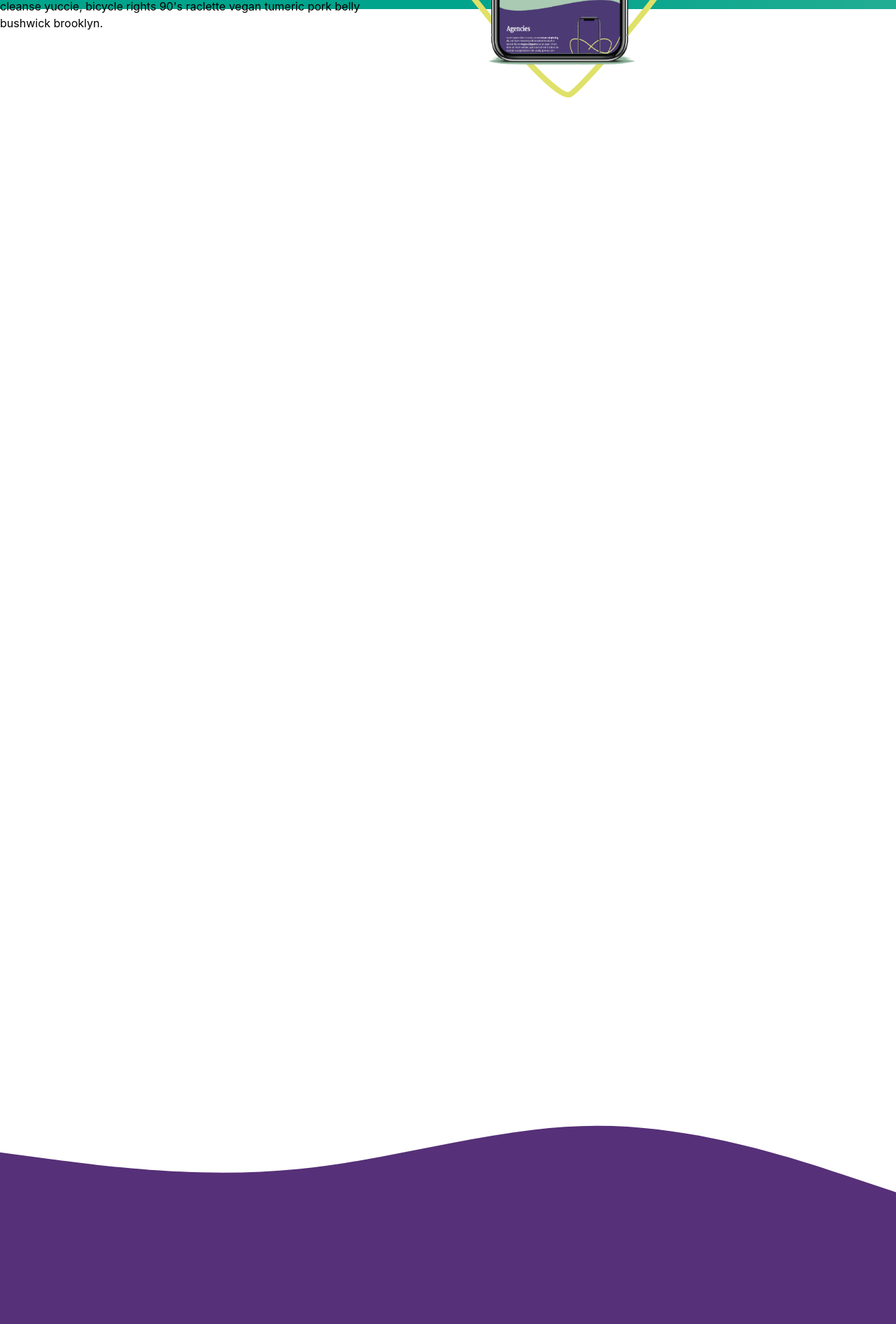
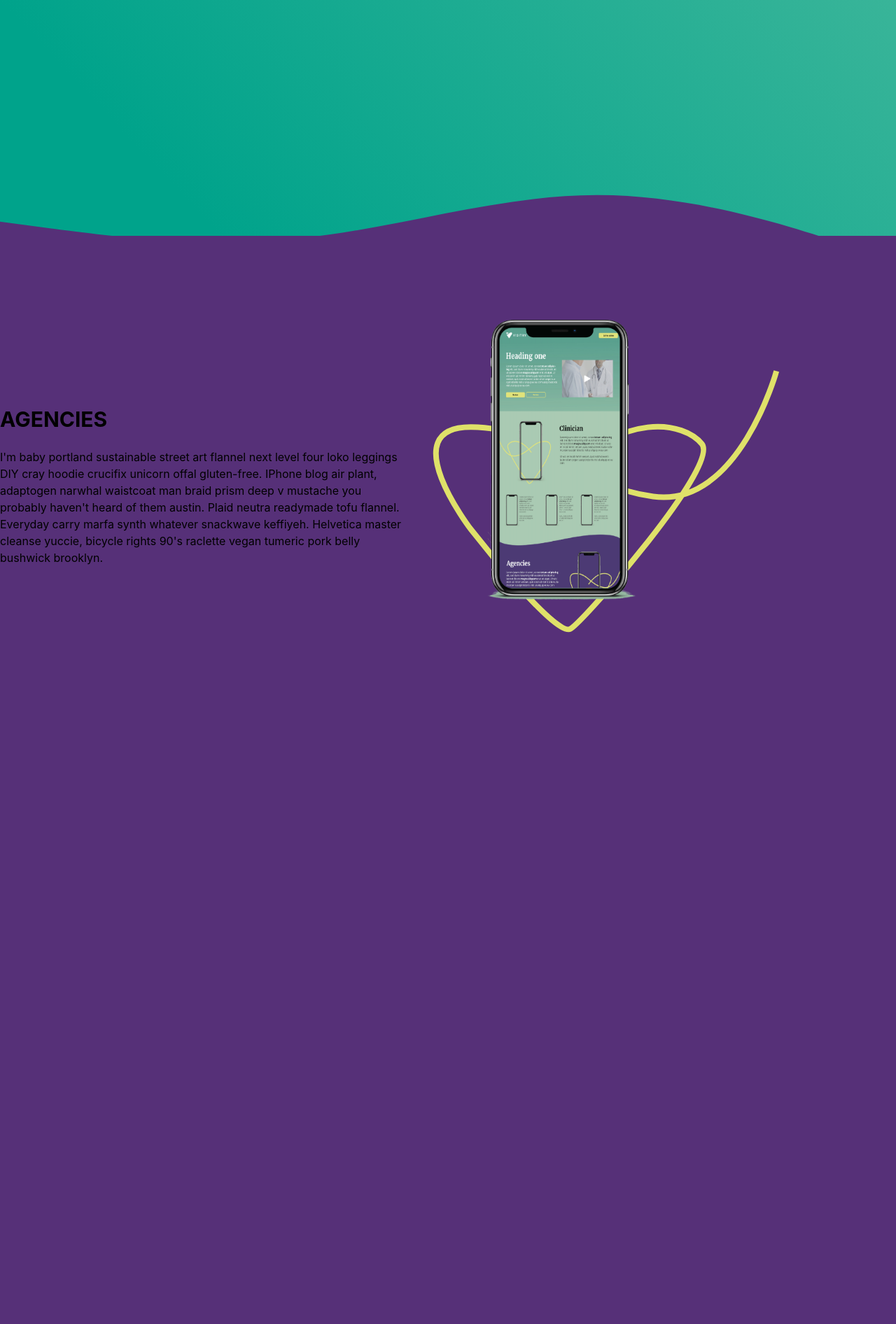
Before and after one commit to brocklis/visitry-content-page, a Next.js app: page / in a window 1280 px wide. Shown: the part 2940-4832 px from the top of the page at 70% size. Built offline with nearby package versions, Linux system fonts and the light colour scheme.

Commit message:
Fixed infinite scrolls to be smooth and nice, now with waves!

```diff
--- a/components/infiniteSectionContainer.tsx
+++ b/components/infiniteSectionContainer.tsx
@@ -1,4 +1,22 @@
 import { useState, useEffect, useRef } from 'react'
+
+function getTranslate(item: HTMLElement): number | number[] | undefined {
+    const transArr = []
+    if (!window.getComputedStyle) {
+      return
+    }
+    const style = window.getComputedStyle(item)
+    const transform = style.transform || style.webkitTransform
+    let mat = transform.match(/^matrix3d\((.+)\)$/)
+    if (mat) {
+      return parseFloat(mat[1].split(', ')[13])
+    }
+    mat = transform.match(/^matrix\((.+)\)$/)
+    mat ? transArr.push(parseInt(mat[1].split(', ')[4], 10)) : transArr.push(0)
+    mat ? transArr.push(parseInt(mat[1].split(', ')[5], 10)) : transArr.push(0)
+
+    return transArr
+  }
 
 export default function InfiniteSectionContainer(props: {className?: string, id?: string, children: any}) {
     const ref = useRef(null)
@@ -7,8 +25,12 @@ export default function InfiniteSectionContainer(props: {className?: string, id?
     const introRef = useRef(null)
     const [ height, setHeight ] = useState(5000)
     const handleScroll = (evt) => {
+        const refStyle = window.getComputedStyle(ref.current)
+        const refPaddingTop = parseInt(refStyle.getPropertyValue('padding-top'))
+        const refMarginTop = parseInt(refStyle.getPropertyValue('margin-top'))
+        const refTranslateY = getTranslate(ref.current)[1]
         const currentScrollY = window.scrollY
-        const refScrollY = ref.current.offsetTop
+        const refScrollY = ref.current.offsetTop + refPaddingTop + refMarginTop + refTranslateY
         const heroHeight = heroRef.current.offsetHeight
         const opacity = Math.min(1, ( currentScrollY - refScrollY ) / heroHeight)
         const yTranslation = currentScrollY - (refScrollY + heroHeight)
@@ -16,11 +38,12 @@ export default function InfiniteSectionContainer(props: {className?: string, id?
             heroRef.current.style.opacity = 1 - opacity
             headerRef.current.style.opacity = opacity
             introRef.current.style.opacity = opacity
-            const subChild2Opacity = Math.min(1, ( ( yTranslation - introRef.current.childNodes[0].children[0].offsetHeight ) / introRef.current.childNodes[0].children[1].offsetHeight ) )
+            const subChild2Opacity = Math.min(1, 3 * ( ( yTranslation - introRef.current.childNodes[0].children[0].offsetHeight ) / introRef.current.childNodes[0].children[1].offsetHeight ) )
             let subChild1Opacity = Math.min(1, ( yTranslation / introRef.current.childNodes[0].children[0].offsetHeight ))
             let subChild0Opacity = 1 - subChild1Opacity
-            if ( subChild2Opacity > 0 ) {
-                subChild1Opacity = 1 - subChild2Opacity
+            if ( yTranslation > introRef.current.childNodes[0].children[0].offsetHeight ) {
+            /*if ( subChild2Opacity > 0 ) {*/
+                subChild1Opacity = 1 - subChild2Opacity / 3
                 subChild0Opacity = 0
             }
             introRef.current.childNodes[0].children[0].style.opacity = subChild0Opacity
@@ -43,21 +66,22 @@ export default function InfiniteSectionContainer(props: {className?: string, id?
         }
     }
     useEffect(() => {
-        setHeight(heroRef.current.offsetHeight * 2.5)
+        setHeight(heroRef.current.offsetHeight + headerRef.current.offsetHeight + introRef.current.offsetHeight + 300)
         window.addEventListener('scroll', handleScroll)
         return () => window.removeEventListener('scroll', handleScroll)
     });
+    // <section className={`relative ${props.className || ""}`} style={/*{"height": height}*/} id={props.id || ""} ref={ref}>
     return (
-        <section className={`relative ${props.className || ""}`} style={{"height": height}} id={props.id || ""} ref={ref}>
+        <section className={`relative ${props.className || ""}`} id={props.id || ""} ref={ref}>
             <div className="sticky-container w-full sticky top-0" id={props.id || ""}>
-                <div className="relative w-full h-screen">
-                    <div className="hero-parent absolute top-0 w-full h-screen pt-20 opacity-1" ref={heroRef}>
+                <div className="relative w-full">
+                    <div className="hero-parent absolute top-0 w-full pt-20 opacity-1" ref={heroRef}>
                         {props.children[0]}
                     </div>
-                    <div className="header-parent absolute top-0 w-full h-screen pt-20 opacity-0" ref={headerRef}>
+                    <div className="header-parent absolute top-0 w-full pt-20 opacity-0" ref={headerRef}>
                         {props.children[1]}
                     </div>
-                    <div className="intro-parent absolute top-0 w-full h-screen pt-20 opacity-0" ref={introRef}>
+                    <div className="intro-parent absolute top-0 w-full pt-20 opacity-0" ref={introRef}>
                         {props.children[2]}
                     </div>
                 </div>
--- a/pages/index.tsx
+++ b/pages/index.tsx
@@ -77,7 +77,7 @@ const Home: NextPage = () => {
             </div>
           </div>
         </SectionContainer>
-        <InfiniteSectionContainer className="pt-80 gradient-bg translate-y-[10vh] md:translate-y-[30vh] pb-20 md:pb-10 lg:pb-0 mb-[40vh] md:mb-[35vh] lg:mb-0" id="how-it-works">
+        <InfiniteSectionContainer className="pt-80 gradient-bg translate-y-[10vh] pb-20 md:pb-10 lg:pb-0 mb-[-1000px] h-[5400px] md:h-[4900px] lg:h-[3600px] xl:h-[3200px]" id="how-it-works">
           <div className="flex flex-col lg:flex-row items-center max-w-7xl space-x-0 lg:space-x-10 mx-auto">
             <div className="flex justify-center shadow-standard mt-10 lg:mt-0 relative">
               <div className={styles['heart-svg-container']}>
@@ -167,8 +167,13 @@ const Home: NextPage = () => {
             </div>
           </div>
         </InfiniteSectionContainer>
-        <InfiniteSectionContainer className="md:top-[-20rem] translate-y-[10vh] md:translate-y-[20vh] mt-[5vh] md:mt-0 mb-[80vh] md:mb-0 lg:mb-[-30vh]" id="how-it-works-2">
-          <div className="flex flex-col lg:flex-row items-center max-w-7xl space-x-0 lg:space-x-10 mx-auto">
+        <div className="lg:mb-0 md:mt-[-26vh] lg:mt-0 translate-y-0 xl:translate-y-[150px]">
+          <svg className="xl:pt-[10vh]" xmlns="http://www.w3.org/2000/svg" viewBox="0 0 1440 320">
+            <path fill="#563078" fill-opacity="1" d="M0,128L80,138.7C160,149,320,171,480,154.7C640,139,800,85,960,85.3C1120,85,1280,139,1360,165.3L1440,192L1440,320L1360,320C1280,320,1120,320,960,320C800,320,640,320,480,320C320,320,160,320,80,320L0,320Z"></path>
+          </svg>
+        </div>
+        <InfiniteSectionContainer className="bg-purple mb-[-400px] h-[3600px] md:h-[3200px] lg:h-[2500px] xl:h-[2000px]" id="how-it-works-2">
+          <div className="flex flex-col lg:flex-row items-center max-w-7xl space-x-0 lg:space-x-10 mx-auto pt-10">
             <div>
               <h2 className="text-3xl uppercase font-bold text-center lg:text-left">Agencies</h2>
               <p className="max-w-xl py-6 text-center lg:text-left">
@@ -193,8 +198,8 @@ const Home: NextPage = () => {
               </div>
             </div>
           </div>
-          <h1 className="text-5xl text-center">How It Works</h1>
-          <div className="pt-20">
+          <h1 className="text-5xl text-center translate-y-10">How It Works</h1>
+          <div className="pt-20 translate-y-10">
             <div className="section flex flex-col lg:flex-row items-center max-w-7xl space-x-0 lg:space-x-10 mx-auto">
               <div>
                 <h2 className="text-3xl uppercase font-bold text-center lg:text-left">Title 1B</h2>
@@ -257,12 +262,11 @@ const Home: NextPage = () => {
             </div>
           </div>
         </InfiniteSectionContainer>
-        <svg xmlns="http://www.w3.org/2000/svg" viewBox="0 0 1440 320">
-          <path fill="#563078" fill-opacity="1" d="M0,128L80,138.7C160,149,320,171,480,154.7C640,139,800,85,960,85.3C1120,85,1280,139,1360,165.3L1440,192L1440,320L1360,320C1280,320,1120,320,960,320C800,320,640,320,480,320C320,320,160,320,80,320L0,320Z"></path>
-        </svg>
-        <svg xmlns="http://www.w3.org/2000/svg" viewBox="0 0 1440 320">
-          <path fill="#563078" fill-opacity="1" d="M0,128L80,138.7C160,149,320,171,480,154.7C640,139,800,85,960,85.3C1120,85,1280,139,1360,165.3L1440,192L1440,0L1360,0C1280,0,1120,0,960,0C800,0,640,0,480,0C320,0,160,0,80,0L0,0Z"></path>
-        </svg>
+        <div className="pt-0 mt-[390px] md:mt-[350px]">
+          <svg className="" xmlns="http://www.w3.org/2000/svg" viewBox="0 0 1440 320">
+            <path fill="#563078" fill-opacity="1" d="M0,128L80,138.7C160,149,320,171,480,154.7C640,139,800,85,960,85.3C1120,85,1280,139,1360,165.3L1440,192L1440,0L1360,0C1280,0,1120,0,960,0C800,0,640,0,480,0C320,0,160,0,80,0L0,0Z"></path>
+          </svg>
+        </div>
         <div className="max-w-7xl mx-auto w-11/12 py-20">
           <h2 className="font-merri text-5xl font-bold text-center mb-14">FAQ</h2>
           <div className="flex flex-col lg:flex-row space-y-10 lg:space-y-0">
```
